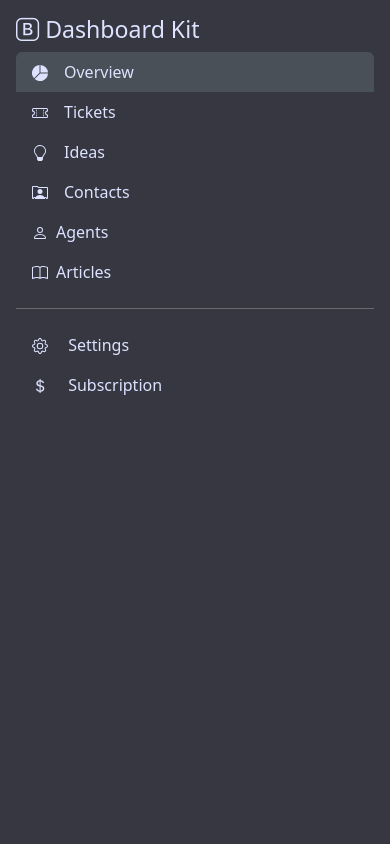
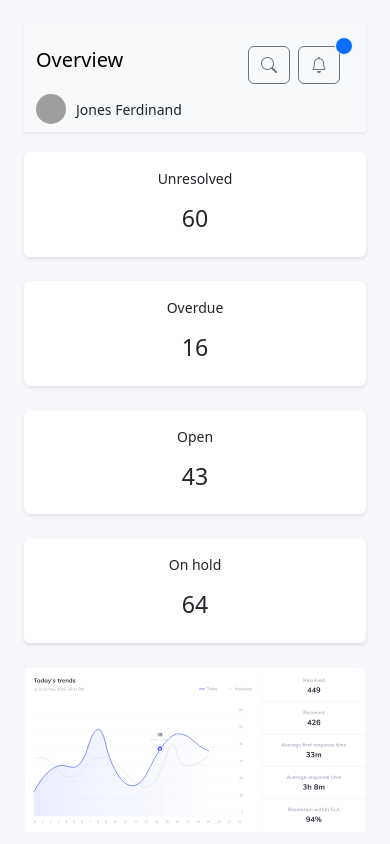
Before and after one commit to RitikaMakania/Bootstrap, a website: page public/index.html in a window 390 px wide. Shown: the top 844 px of the page. Drawn offline with nearby package versions, Linux system fonts and the light colour scheme; grey boxes are pictures that could not be loaded.

Commit message:
added none for mobile display in nav

```diff
--- a/public/Assets/CSS/style.css
+++ b/public/Assets/CSS/style.css
@@ -68,3 +68,16 @@ body, html {
 a {
     text-decoration: none;
   }
+
+  /* mobile view */
+  @media (max-width: 768px) {
+    body {
+      font-size: 14px;
+    }
+    .container {
+      padding: 10px;
+    }
+    .custom-sidebar {
+        display: none;
+    }
+  }
```
